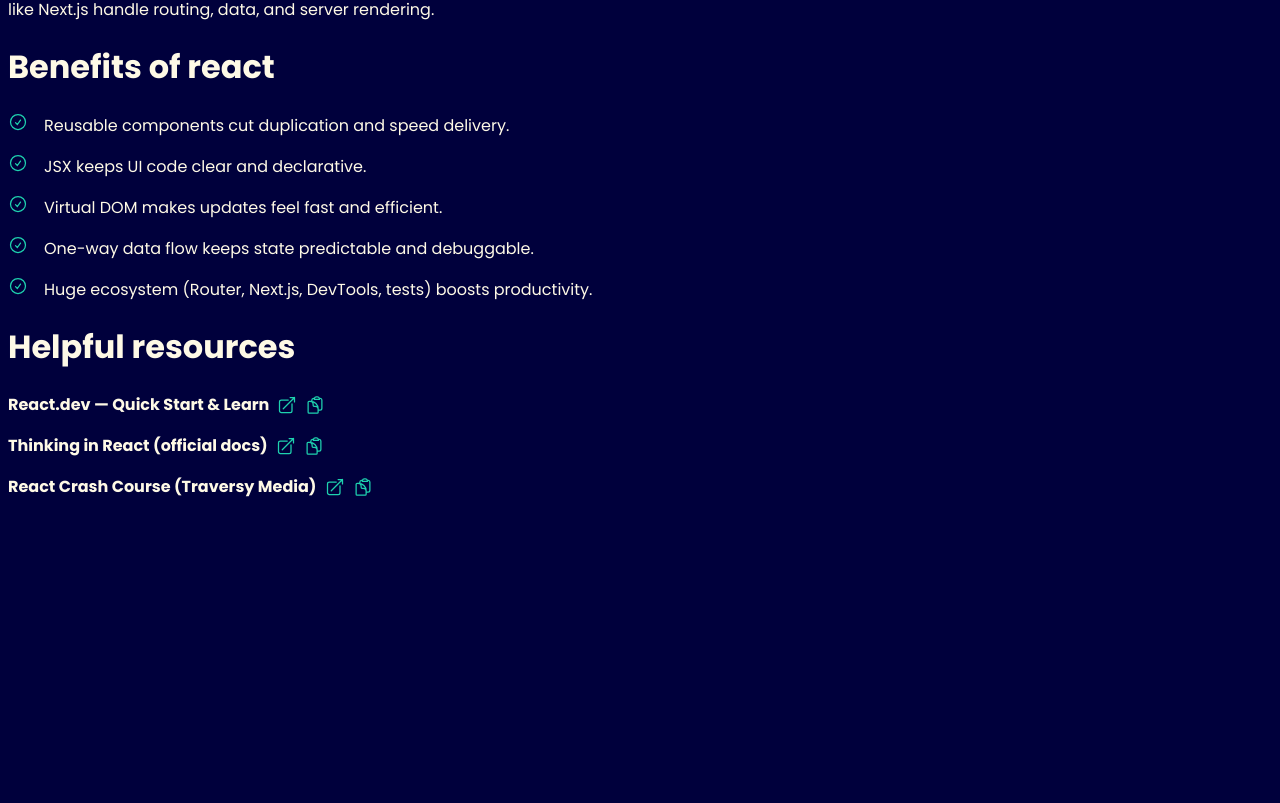
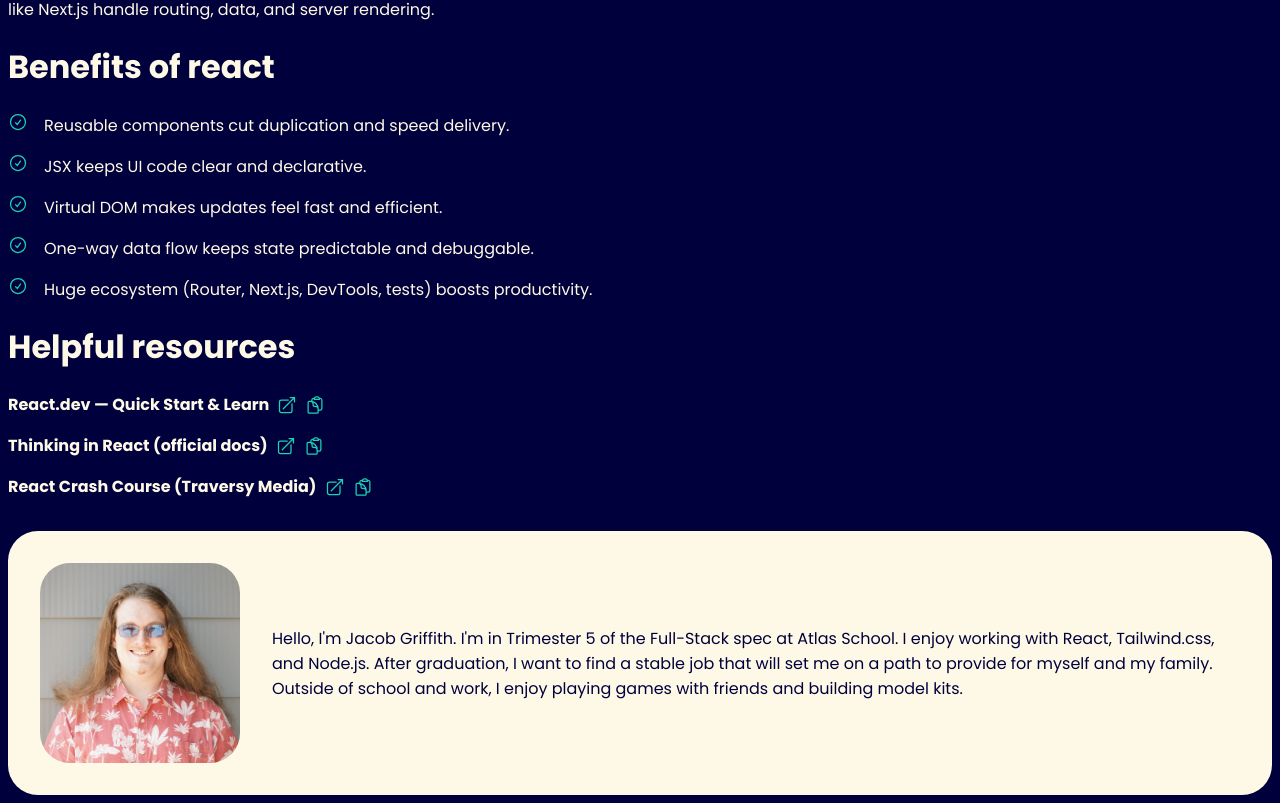
Before and after one commit to JacobGriffith1/atlas-react-and-jsx, a React (Vite) app: page / in a window 1280 px wide. Shown: the part 242-1045 px from the top of the page. Before the commit the page ends 800 px from the top, so only its background shows below. Built offline with nearby package versions, Linux system fonts and the light colour scheme.

Commit message:
Task 4 complete: About Me

```diff
--- a/src/App.jsx
+++ b/src/App.jsx
@@ -1,6 +1,7 @@
 import Header from "./components/Header";
+import Section from "./components/Section";
 import HelpfulResource from "./components/HelpfulResource";
-import Section from "./components/Section";
+import AboutMe from "./components/AboutMe";
 
 export default function App() {
   return (
@@ -38,6 +39,8 @@ export default function App() {
           link="https://www.youtube.com/watch?v=w7ejDZ8SWv8"
         />
       </Section>
+
+      <AboutMe />
     </main>
   );
 }
--- /dev/null
+++ b/src/components/AboutMe.jsx
@@ -0,0 +1,24 @@
+import Portrait from "../assets/portrait.jpg";
+
+export default function AboutMe({
+  name = "Jacob Griffith",
+  spec = "Full-Stack",
+  trimester = "Trimester 5",
+  favorites = "React, Tailwind.css, and Node.js",
+  goals = "find a stable job that will set me on a path to provide for myself and my family",
+  hobbies = "playing games with friends and building model kits",
+}) {
+  return (
+    <div className="about-me">
+      <img
+        src={Portrait}
+        alt={`Professional headshot of ${name}`}
+        width={200}
+        height={200}
+      />
+      <p>
+        Hello, I'm {name}. I'm in {trimester} of the {spec} spec at Atlas School. I enjoy working with {favorites}. After graduation, I want to {goals}. Outside of school and work, I enjoy {hobbies}.
+      </p>
+    </div>
+  );
+}
```
Also changed, not shown: src/assets/portrait.jpg (added).
